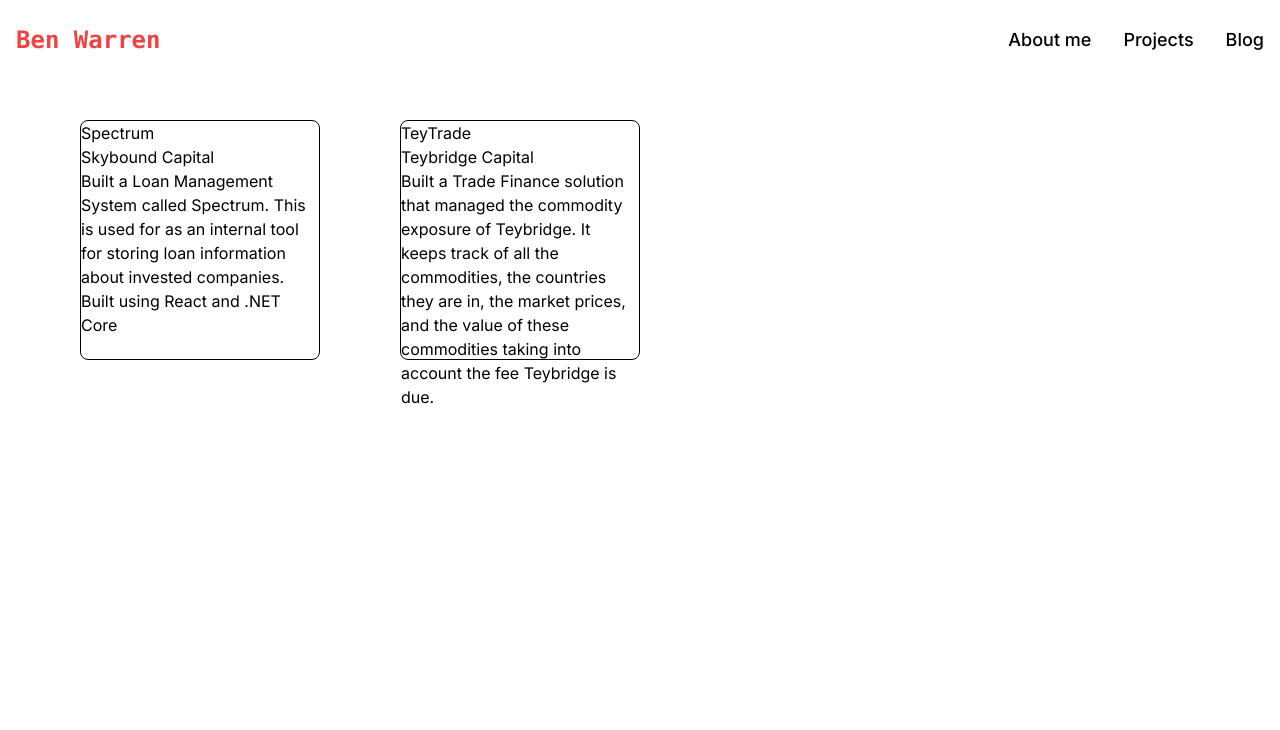
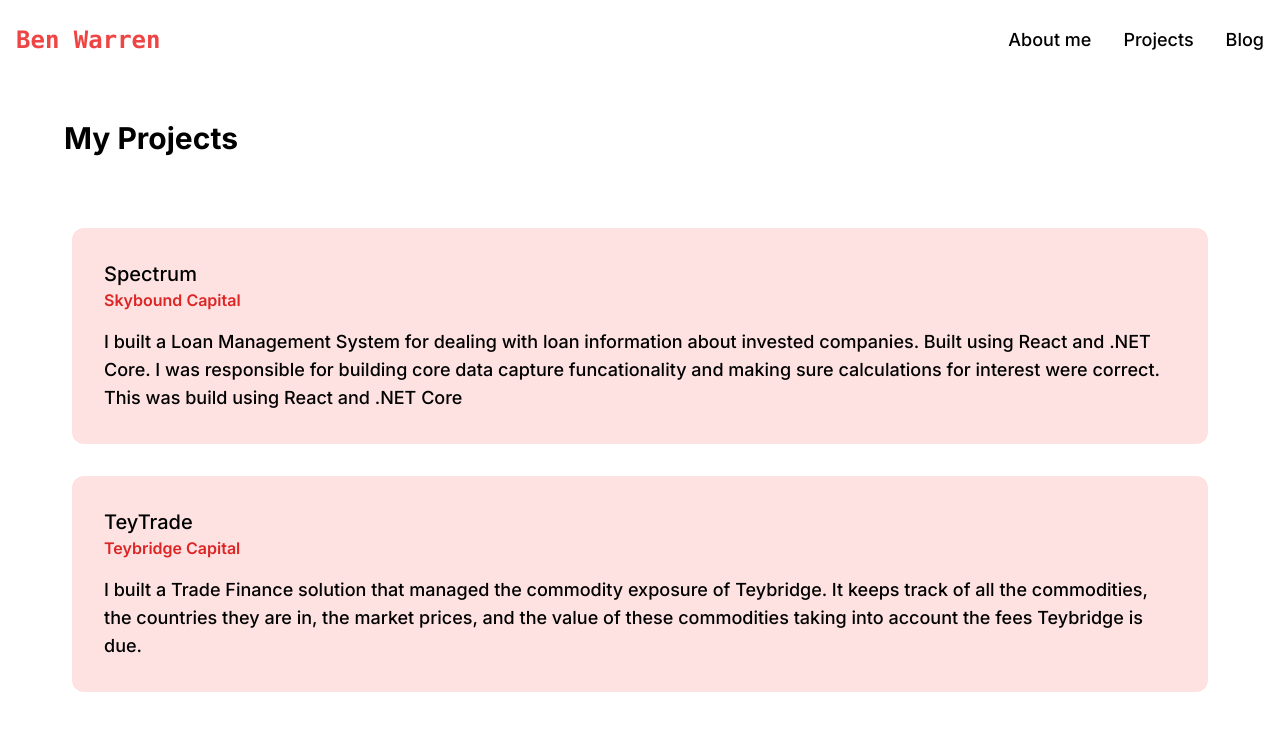
Before and after one commit to bewarren/ben-website, a Next.js app: page /projects in a window 1280 px wide. Shown: the top 730 px of the page. Built offline with nearby package versions, Linux system fonts and the light colour scheme.

Commit message:
side projects

```diff
--- /dev/null
+++ b/src/app/components/navigation/index.tsx
@@ -0,0 +1,19 @@
+"use client";
+import { useState } from "react";
+import Navbar from "./navbar";
+import Sidebar from "./sidebar";
+
+const Navigation = () => {
+  const [isOpen, setIsOpen] = useState(false);
+  const toggle = () => {
+    setIsOpen(!isOpen);
+  };
+  return (
+    <>
+      <Sidebar isOpen={isOpen} toggle={toggle} />
+      <Navbar toggle={toggle} />
+    </>
+  );
+};
+
+export default Navigation;
--- a/src/app/projects/components/ProjectItem.tsx
+++ b/src/app/projects/components/ProjectItem.tsx
@@ -3,11 +3,20 @@
 
 const ProjectItem = ({ project }: { project: ProjectDataModel }) => {
   return (
-    <div className="w-60 h-60 rounded-lg border border-black mx-10">
-      <h2>{project.title}</h2>
-      <h3>{project.company}</h3>
-      <p>{project.description}</p>
-    </div>
+    <figure className="md:flex bg-red-100 rounded-xl p-8 md:p-0 dark:bg-slate-800 m-8">
+      <div className="pt-6 md:p-8 text-center md:text-left space-y-4">
+        <figcaption className="font-medium">
+          <h2 className="text-xl">{project.title}</h2>
+          <a
+            className="text-red-600 font-semibold dark:text-red-400"
+            href={project.url}
+          >
+            <h3>{project.company}</h3>
+          </a>
+        </figcaption>
+        <p className="text-lg font-medium">{project.description}</p>
+      </div>
+    </figure>
   );
 };
 
--- a/src/app/projects/components/data.ts
+++ b/src/app/projects/components/data.ts
@@ -1,6 +1,7 @@
 export interface ProjectDataModel {
   title: string;
   company: string;
+  url: string;
   description: string;
 }
 
@@ -8,13 +9,15 @@
   {
     title: "Spectrum",
     company: "Skybound Capital",
+    url: "https://www.skyboundcapital.com",
     description:
-      "Built a Loan Management System called Spectrum. This is used for as an internal tool for storing loan information about invested companies. Built using React and .NET Core",
+      "I built a Loan Management System for dealing with loan information about invested companies. Built using React and .NET Core. I was responsible for building core data capture funcationality and making sure calculations for interest were correct. This was build using React and .NET Core",
   },
   {
     title: "TeyTrade",
     company: "Teybridge Capital",
+    url: "https://teybridge.com",
     description:
-      "Built a Trade Finance solution that managed the commodity exposure of Teybridge. It keeps track of all the commodities, the countries they are in, the market prices, and the value of these commodities taking into account the fee Teybridge is due.",
+      "I built a Trade Finance solution that managed the commodity exposure of Teybridge. It keeps track of all the commodities, the countries they are in, the market prices, and the value of these commodities taking into account the fees Teybridge is due.",
   },
 ];
--- a/src/app/projects/page.tsx
+++ b/src/app/projects/page.tsx
@@ -4,10 +4,13 @@
 
 const Projects = () => {
   return (
-    <div className="m-10 flex justify-start">
-      {projectData.map((project: ProjectDataModel) => {
-        return <ProjectItem project={project} />;
-      })}
+    <div className="m-10 flex justify-start flex-col">
+      <h1 className="font-bold text-3xl mb-10 ml-6">My Projects</h1>
+      <div className=" flex-row ">
+        {projectData.map((project: ProjectDataModel) => {
+          return <ProjectItem project={project} key={project.title} />;
+        })}
+      </div>
     </div>
   );
 };
```
